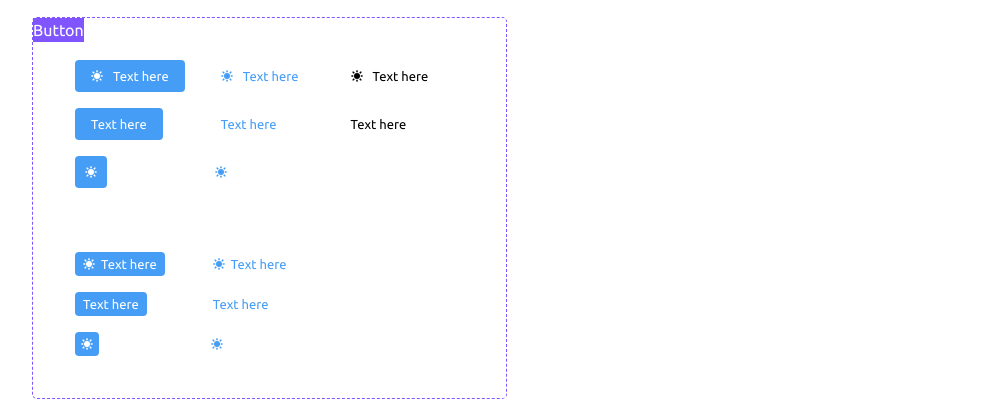
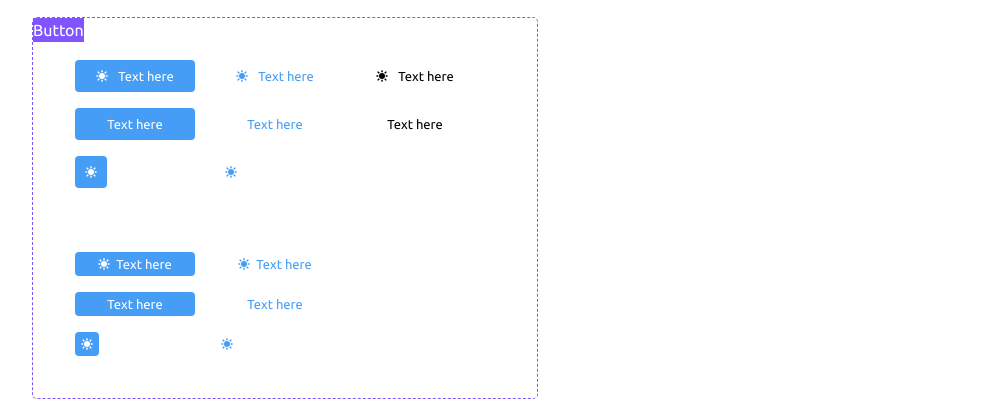
Before and after one commit to sponfin/Project, a website: page pages/blocks/ui-kit.html in a window 1280 px wide. Shown: the part 369-770 px from the top of the page, without its empty margins (0-1002 px from the left). Drawn offline with Linux system fonts and the light colour scheme.

Commit message:
Changed width buttons to 120px

```diff
--- a/pages/blocks/button.css
+++ b/pages/blocks/button.css
@@ -23,10 +23,12 @@
 }
 .btn_large {
   padding: 8px 16px;
+  min-width: 120px;
 }
 
 .btn_small {
   padding: 4px 8px;
+  min-width: 120px;
 }
 
 .btn_large-only-icon {
```
